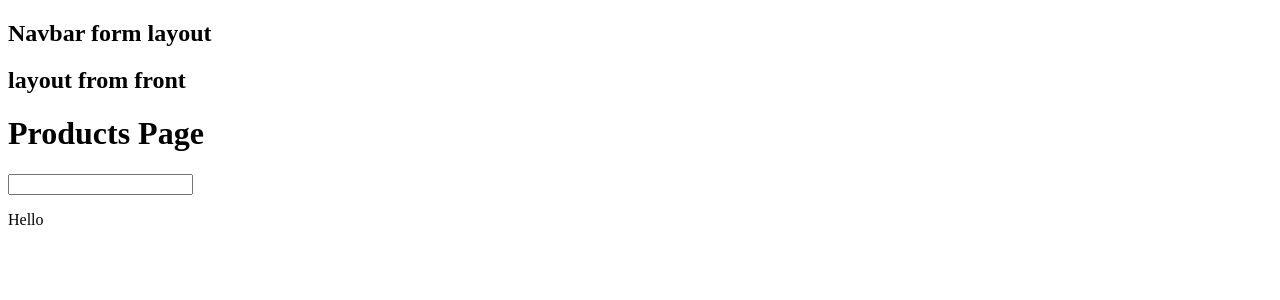
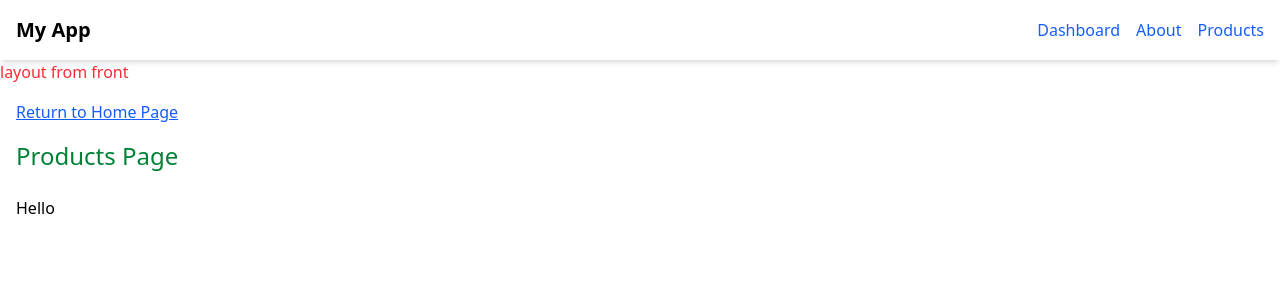
Before and after one commit to naglaa77/Learn-next-js-15, a Next.js app: page /products in a window 1280 px wide. Shown: the top 300 px of the page. Built offline with nearby package versions, Linux system fonts and the light colour scheme.

Commit message:
Feat(Add): Add Link to component

```diff
--- a/app/(front)/about/page.tsx
+++ b/app/(front)/about/page.tsx
@@ -1,6 +1,11 @@
+import Link from "next/link";
+
 export default function AboutPage() {
+  console.log("About Server Component");
 
-console.log("About Server Component");
-
-  return <div>About Page</div>;
+  return (
+    <div>
+      <p>About Page</p>
+    </div>
+  );
 }
--- a/app/(front)/products/page.tsx
+++ b/app/(front)/products/page.tsx
@@ -1,14 +1,17 @@
 "use client";
 import { useState } from "react";
-
+import Link from "next/link";
 export default function ProductsPage() {
   const [search, setSearch] = useState("");
 
   console.log("Products Page");
 
   return (
-    <div>
-      <h1>Products Page</h1>
+    <div className="p-4">
+      <Link href="/" className="text-blue-600 underline">
+        Return to Home Page
+      </Link>
+      <h1 className="text-2xl text-green-700 mt-4">Products Page</h1>
       <input value={search} onChange={(e) => setSearch(e.target.value)} />
       <p>Hello {search}</p>
     </div>
--- a/app/dashboard/page.tsx
+++ b/app/dashboard/page.tsx
@@ -1,3 +1,12 @@
+import Link from "next/link";
+
 export default function DashboardPage() {
-  return <div>Dashboard Page</div>;
+  return (
+    <div>
+      <Link href="/" className="text-blue-600 underline">
+        Return to Home Page
+      </Link>
+      <p>Dashboard Page</p>
+    </div>
+  );
 }
--- /dev/null
+++ b/app/globals.css
@@ -0,0 +1 @@
+@import 'tailwindcss';
--- a/app/layout.tsx
+++ b/app/layout.tsx
@@ -1,6 +1,8 @@
 // import { BodyCleaner } from "@/components/BodyCleaner";
+import "./globals.css";
 import { BodyCleaner } from "@/components/BodyCleaner";
 import ClientLayout from "@/components/ClientLayout";
+
 // import ClientLayout from "@/components/ClientLayout";
 import type { Metadata } from "next";
 import { Geist, Geist_Mono } from "next/font/google";
@@ -30,10 +32,6 @@ export default function RootLayout({
       <body
         className={`${geistSans.variable} ${geistMono.variable} antialiased`}
       >
-        {/* <BodyCleaner />
-        <p>navbar from layout</p>
-
-        {children} */}
         <ClientLayout>{children}</ClientLayout>
       </body>
     </html>
--- a/app/page.tsx
+++ b/app/page.tsx
@@ -1,4 +1,4 @@
 
-export default function Home() {
-  return <div>hell from index page</div>;
+export default function HomePage() {
+  return <main className="p-6 space-y-4 w-full">Home Page</main>;
 }
--- a/components/ClientLayout.tsx
+++ b/components/ClientLayout.tsx
@@ -1,6 +1,7 @@
 "use client";
 
 import { HydrationFix } from "./HydrationFix";
+import Navbar from "@/components/Navbar";
 
 export default function ClientLayout({
   children,
@@ -9,7 +10,7 @@ export default function ClientLayout({
 }) {
   return (
     <>
-      <h2>Navbar form layout</h2>
+      <Navbar />
       <HydrationFix />
       {children}
     </>
--- /dev/null
+++ b/components/Navbar.tsx
@@ -0,0 +1,25 @@
+import Link from "next/link";
+
+export default function Navbar() {
+  return (
+    <nav className="bg-white shadow-md p-4">
+      <div className="container mx-auto flex justify-between items-center">
+        <Link href="/" className="text-xl font-bold">
+          My App
+        </Link>
+
+        <div className="space-x-4">
+          <Link href="/dashboard" className="text-blue-600 hover:text-blue-800">
+            Dashboard
+          </Link>
+          <Link href="/about" className="text-blue-600 hover:text-blue-800">
+            About
+          </Link>
+          <Link href="/products" className="text-blue-600 hover:text-blue-800">
+            Products
+          </Link>
+        </div>
+      </div>
+    </nav>
+  );
+}
--- a/package.json
+++ b/package.json
@@ -15,13 +15,14 @@
   },
   "devDependencies": {
     "@eslint/eslintrc": "^3",
-    "@tailwindcss/postcss": "^4",
+    "@tailwindcss/postcss": "^4.1.7",
     "@types/node": "^20",
     "@types/react": "^19",
     "@types/react-dom": "^19",
     "eslint": "^9",
     "eslint-config-next": "15.3.0",
-    "tailwindcss": "^4",
+    "postcss": "^8.5.3",
+    "tailwindcss": "^4.1.7",
     "typescript": "^5"
   }
 }
```
Also changed, not shown: 1 other file (tests, documents, lock files or other folders).
